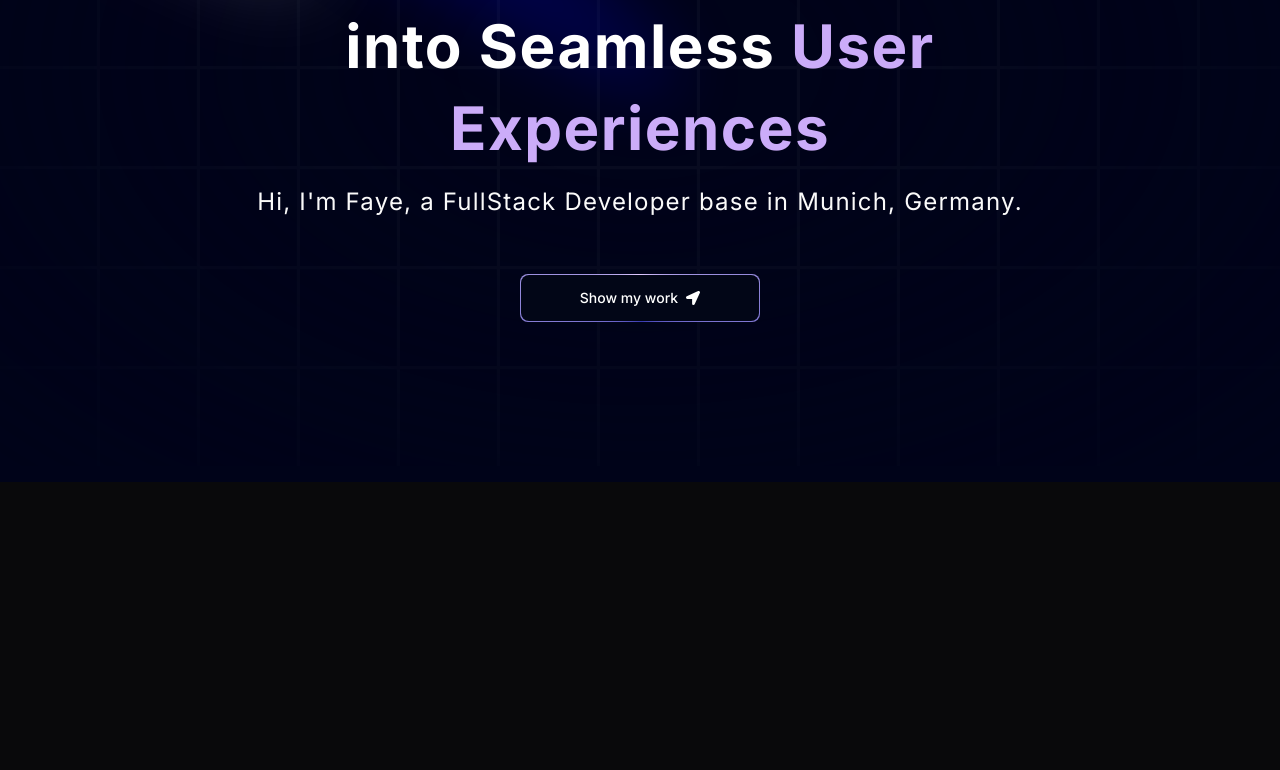
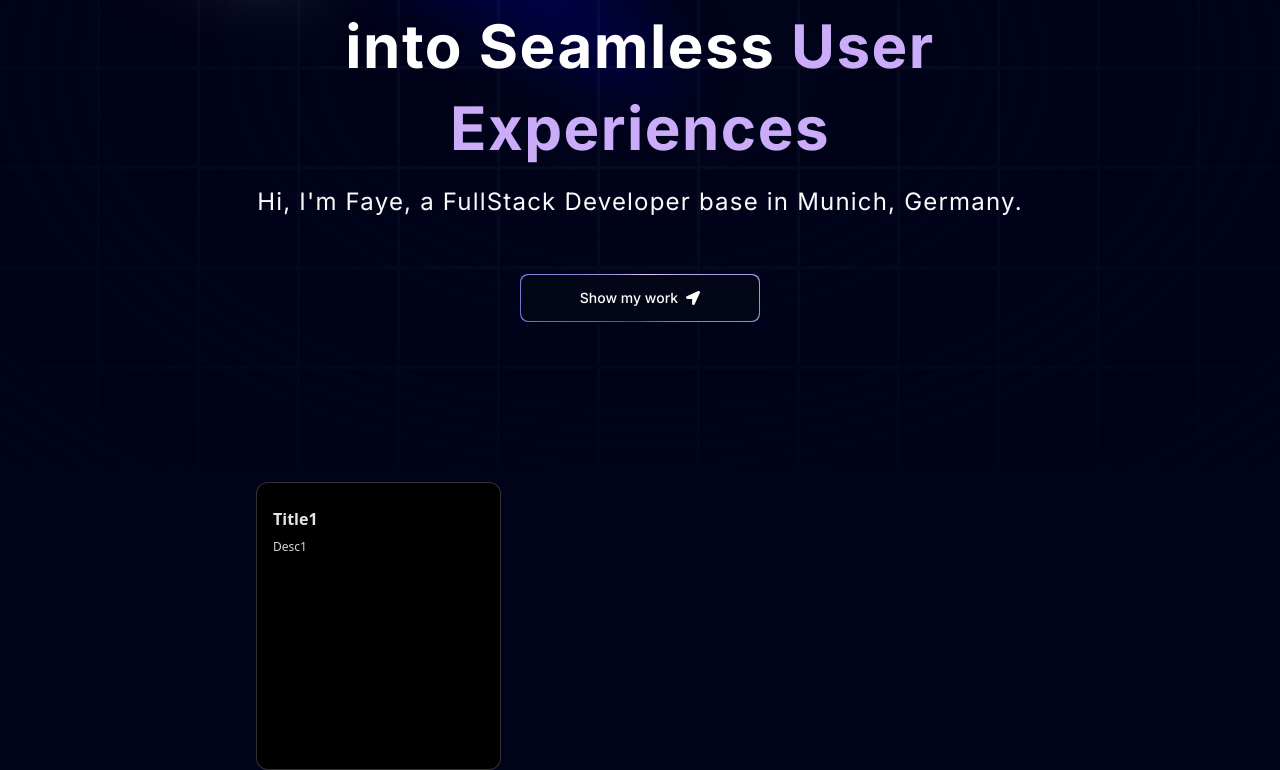
Before and after one commit to faye092/fayeliao-portfolio, a Next.js app: page / in a window 1280 px wide. Shown: the part 334-1104 px from the top of the page. Before the commit the page ends 816 px from the top, so only its background shows below. Built offline with nearby package versions, Linux system fonts and the light colour scheme.

Commit message:
Update Grid.tsx

```diff
--- a/components/Grid.tsx
+++ b/components/Grid.tsx
@@ -1,10 +1,24 @@
 import React from 'react'
+import { BentoGrid, BentoGridItem } from './ui/BentoGrid'
 
 const Grid = () => {
   return (
-    <div>
-
-    </div>
+    <section id="about">
+      <BentoGrid>
+        {[{
+            title:'Title1',
+            description:'Desc1',
+            id:'1'
+        }].map((item) => (
+            <BentoGridItem
+                id={item.id}
+                key={item.id}
+                title={item.title}
+                description={item.description}
+            />
+        ))}
+      </BentoGrid>
+    </section>
   )
 }
 
```
